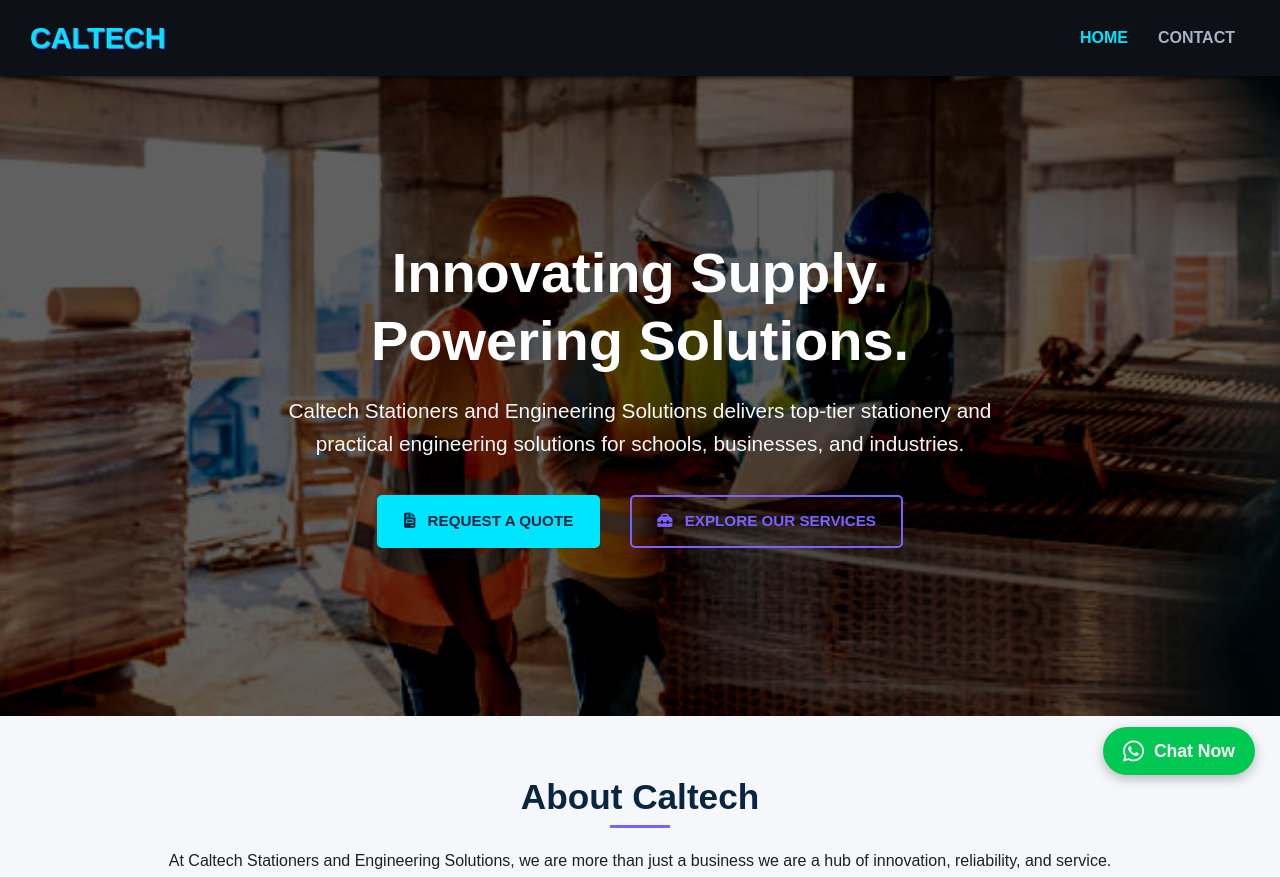
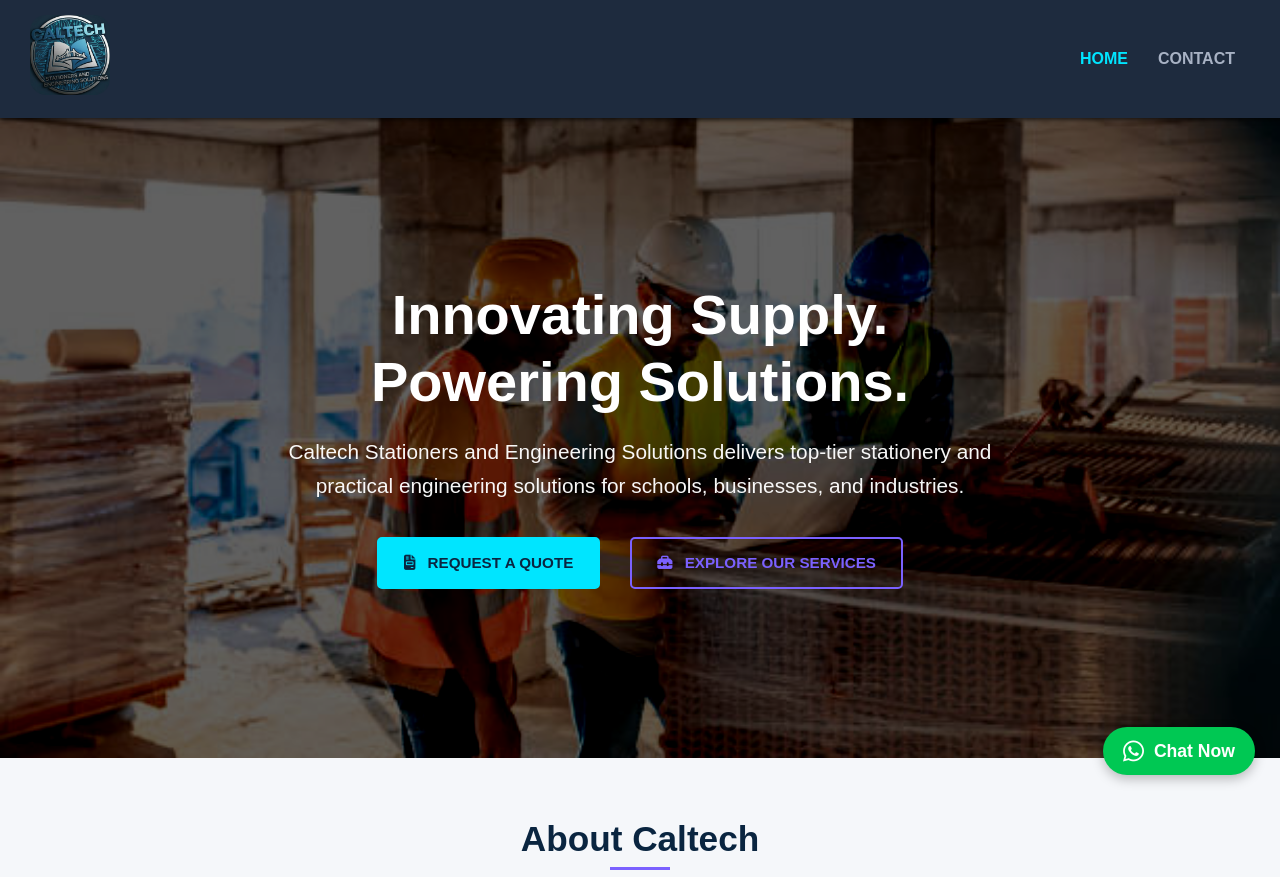
Before and after one commit to herbertzskylz/CALTECH-solutions, a website: page index.html in a window 1280 px wide. Shown: the top 877 px of the page. Drawn offline with nearby package versions, Linux system fonts and the light colour scheme.

Commit message:
updated he logos in index and contact files

```diff
--- a/index.html
+++ b/index.html
@@ -7,6 +7,7 @@
     <meta name="description" content="Caltech Stationery and Engineering Solutions — leading provider of office stationery, printing, branding, engineering tools, and school supplies in Uganda. Fast, reliable, and affordable services for businesses, schools, and individuals.">
     <meta name="keywords" content="Caltech Stationery, Caltech Engineering Solutions, office stationery Uganda, printing services Uganda, branding services Uganda, engineering tools Uganda, school supplies Uganda, corporate procurement Uganda">
     <meta name="author" content="Caltech Stationery and Engineering Solutions">
+    <meta name="logo" content="https://www.caltechstationery.com/images/caltech-logo.jpg">
 
     <!-- Open Graph for social sharing -->
     <meta property="og:title" content="Caltech Stationery and Engineering Solutions">
@@ -33,7 +34,7 @@
 <body>
 
     <header class="main-header">
-        <a href="index.html" class="logo">CALTECH</a>
+        <a href="index.html" class="logo"><img src="images/cal-logo.jpg" alt="logo"></a>
 
         <nav class="nav" id="navMenu">
             <ul>
--- a/style.css
+++ b/style.css
@@ -140,7 +140,7 @@
 /* --- 3. HEADER & NAVBAR (DARK) --- */
 
 .main-header {
-    background: #0D1117;
+    background: #1e2b3e;
     color: #00E5FF;
     display: flex;
     justify-content: space-between;
@@ -152,11 +152,15 @@
     z-index: 1000;
 }
 
-.logo {
-    font-size: 1.8rem;
-    font-weight: 800;
-    color: #00E5FF;
+.logo img {
+   width: 80px;
+    height: 80px;
+    border-radius: 20%;
     text-shadow: 1px 1px 1px #7B61FF;
+}
+.logo:hover {
+    transform: scale(1.05);
+    transition: transform 0.3s ease;
 }
 
 .nav ul {
```
Also changed, not shown: contact.html (+1 -1 lines), images/LOG.png (deleted), images/cal-logo.jpg (added).
